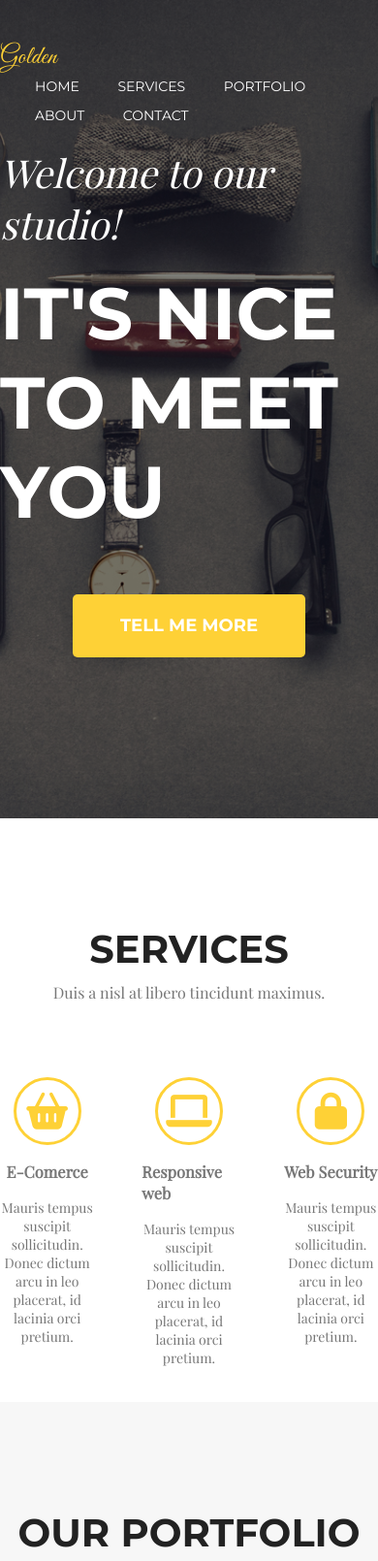
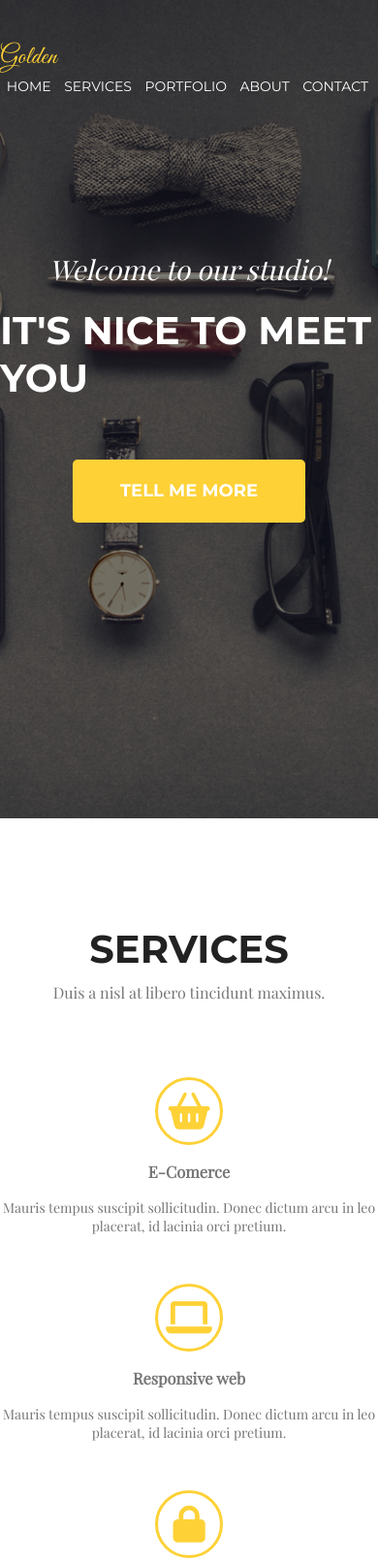
Before and after one commit to karollion/Project-4, a website: page index.html in a window 390 px wide. Shown: the top 1610 px of the page at 97% size. Drawn offline with nearby package versions, Linux system fonts and the light colour scheme; a web font is replaced by a local one.

Commit message:
Add media queries for phones

```diff
--- a/index.html
+++ b/index.html
@@ -7,9 +7,7 @@
         <title>Project 4</title>
         <link rel="preconnect" href="https://fonts.googleapis.com">
         <link
-            rel="preconnect"
-            href="https://fonts.gstatic.com"
-            crossorigin="crossorigin">
+            rel="preconnect" href="https://fonts.gstatic.com" crossorigin>
         <link
             href="https://fonts.googleapis.com/css2?family=Great+Vibes&family=Montserrat:wght@400;700&family=Playfair+Display:ital@0;1&display=swap"
             rel="stylesheet">
--- a/sass/style.scss
+++ b/sass/style.scss
@@ -152,16 +152,12 @@ header {
 /* services */
 
 .services {
-    height: 602px;
-
-    .margin {
-        margin-left: 25px;
-        margin-right: 25px;
-    }
+    padding-bottom: 68px;
 
     .col p {
         text-align: center;
         margin: 0;
+        padding-bottom: 50px;
     }
 
     i {
@@ -185,14 +181,11 @@ header {
     background: $color-two;
     padding-bottom: 70px;
 
-    .row {
-        margin-bottom: 50px;
-    }
-
     .col {
         width: 290px;
         height: 393px;
         flex-wrap: wrap;
+        margin-bottom: 50px;
     }
 
     .image-info {
@@ -289,3 +282,33 @@ header {
         text-align: center;
     }
 }
+
+/* Media */
+
+@media (max-width: 767px) {
+
+    .row {
+        flex-direction: column;
+    }
+
+    .splash-inner {
+        h1 {
+            font-size: 40px;
+        }
+        h2 {
+            font-size: 28px;
+        }
+    }
+
+    .navigation li {
+        margin-left: 0;
+        margin-right: 10px;
+    }
+
+    .footer p {
+        display: block;
+        text-align: center;
+        padding-top: 70px;
+        margin-bottom: 0;
+    }
+}
```
Also changed, not shown: css/style.css, 1 other file.
